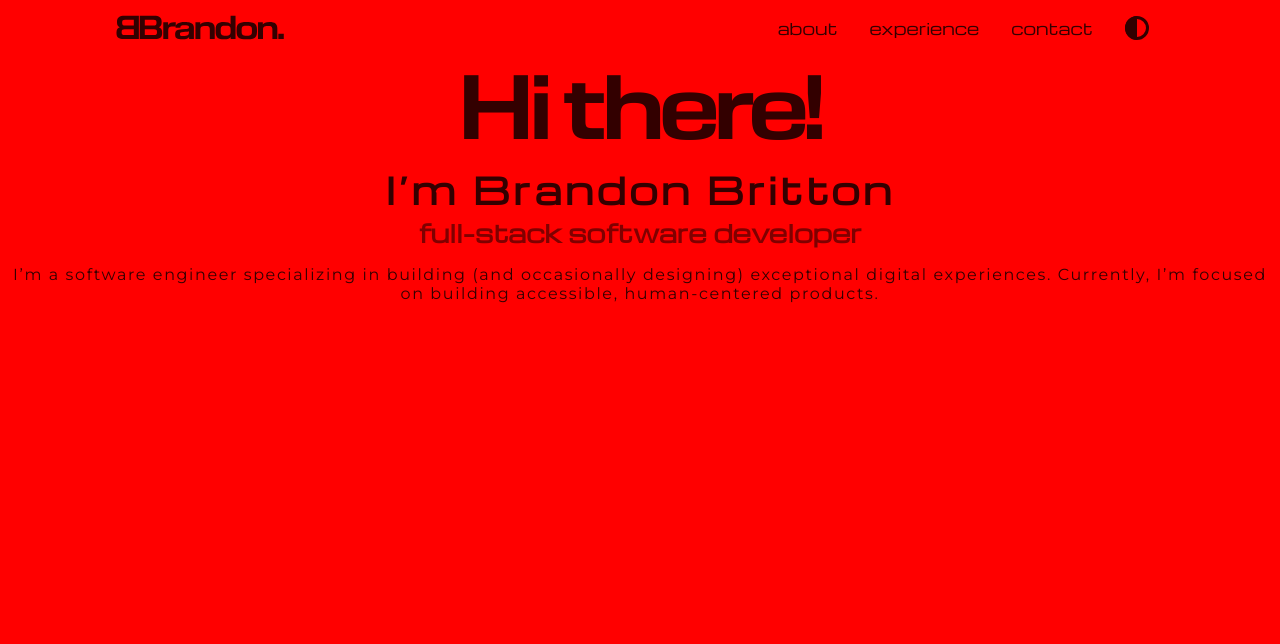
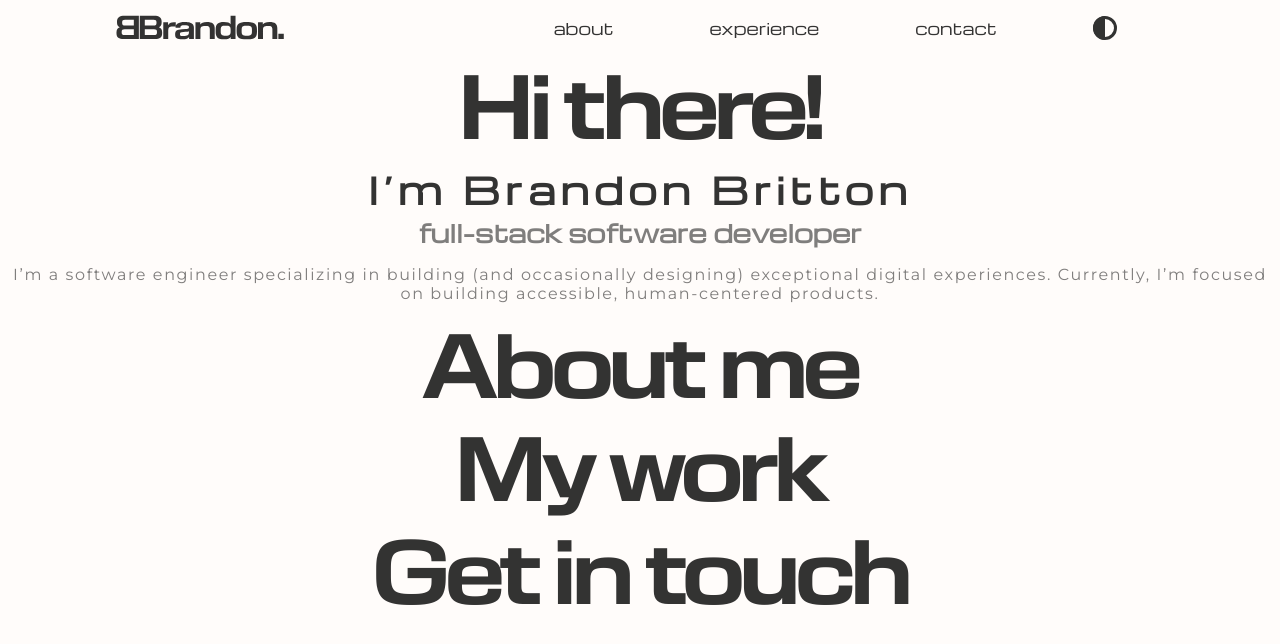
Before and after one commit to brandonBritton/Portfolio, a React (Create React App) app: page / in a window 1280 px wide. Shown: the top 644 px of the page. Built offline with nearby package versions, Linux system fonts and the light colour scheme.

Commit message:
add new pages + refactor

```diff
--- a/src/App.js
+++ b/src/App.js
@@ -1,19 +1,20 @@
-import { useState } from 'react';
-import Nav from 'components/Nav';
-import Hero from 'pages/Hero';
-import 'App.scss';
+import { useState } from "react";
+import path from "pages/paths";
+import "App.scss";
 
 function App() {
 
-  const [theme, setTheme] = useState("light");
+  	const [theme, setTheme] = useState("light");
 
-
-  return (
-    <div className="App" data-theme={ theme }>
-       <Nav />
-      <Hero />
-    </div>
-  );
+  	return (
+    	<div className="App" data-theme={ theme }>
+			<path.nav />
+			<path.hero />
+			<path.about />
+			<path.experience />
+			<path.contact />
+    	</div>
+  	);
 }
 
 export default App;
--- a/src/App.scss
+++ b/src/App.scss
@@ -57,7 +57,7 @@
   position: relative;
   height: 100vh;
   width: 100vw;
-  background: var(--test);
+  background: var(--background-colour);
 }
 
 h1 {
@@ -66,7 +66,7 @@ h1 {
   font-weight: 500;
   font-size: 5.5rem;
   letter-spacing: -0.05em;
-  color: rgba(0, 0, 0, 0.8);
+  color: var(--primary-text-colour);
   padding: 0;
   margin: 0;
 }
@@ -79,13 +79,13 @@ h2, h3 {
 
 h2 {
   font-size: 2.25rem;
-  letter-spacing: 0.1em;
-  color: rgba(0, 0, 0, 0.8);
+  letter-spacing: 0.15em;
+  color: var(--primary-text-colour);
 }
 
 h3 {
   font-size: 1.5rem;
-  color: rgba(0, 0, 0, 0.5);
+  color: var(--secondary-text-colour);
 }
 
 p {
@@ -94,5 +94,5 @@ p {
   font-weight: 400;
   font-size: 1rem;
   letter-spacing: 0.1em;
-  color: rgba(0, 0, 0, 0.8);
+  color: var(--secondary-text-colour);
 }
--- a/src/components/Nav.js
+++ b/src/components/Nav.js
@@ -1,5 +1,5 @@
 import logo from 'assets/logo.svg';
-import { ReactComponent as ThemeButton } from 'assets/theme-button.svg';
+import { ReactComponent as ThemeButton } from 'assets/theme-button-light.svg';
 import 'styles/Nav.scss';
 
 const Nav = () => {
--- a/src/index.scss
+++ b/src/index.scss
@@ -1,9 +1,13 @@
 :root {
-  --test: red;
+  --background-colour: #FFFCFA;
+  --primary-text-colour: rgba(0, 0, 0, 0.8);
+  --secondary-text-colour: rgba(0, 0, 0, 0.5);
 }
 
 [data-theme="dark"] {
-  --test: green;
+  --background-colour: #3B3631;
+  --primary-text-colour: #FFFCFA;
+  --secondary-text-colour: rgba(255, 255, 255, 0.5);
 }
 
 body {
--- a/src/pages/About.js
+++ b/src/pages/About.js
@@ -0,0 +1,11 @@
+const About = () => {
+
+    return (
+        <div>
+            <h1>About me</h1>
+        </div>
+
+    );
+};
+
+export default About;
--- a/src/pages/Contact.js
+++ b/src/pages/Contact.js
@@ -0,0 +1,11 @@
+const Contact = () => {
+
+    return (
+        <div>
+            <h1>Get in touch</h1>
+        </div>
+
+    );
+};
+
+export default Contact;
--- a/src/pages/Experience.js
+++ b/src/pages/Experience.js
@@ -0,0 +1,11 @@
+const Experience = () => {
+
+    return (
+        <div>
+            <h1>My work</h1>
+        </div>
+
+    );
+};
+
+export default Experience;
--- a/src/pages/Hero.js
+++ b/src/pages/Hero.js
@@ -1,16 +1,9 @@
-import 'styles/Hero.scss';
+import "styles/Hero.scss";
 
 const Hero = () => {
 
     return (
-        // <div className="container">
-        //     <div className="card">
-        //         <div className="card-content"></div>
-        //     </div>
-        //     <div>
-        //         {/* some graphic for hero section */}
-        //     </div>
-            <div className='test'>
+            <div className="card">
                 <h1>Hi there!</h1>
                 <h2>I’m Brandon Britton</h2>
                 <h3>full-stack software developer</h3>
@@ -20,10 +13,7 @@ const Hero = () => {
                     I’m focused on building accessible, human-centered products.
                 </p>
             </div>
-        // </div>
-
     );
 };
 
-
 export default Hero;
--- /dev/null
+++ b/src/pages/paths.js
@@ -0,0 +1,15 @@
+import About from "pages/About";
+import Contact from "pages/Contact";
+import Experience from "pages/Experience";
+import Hero from "pages/Hero";
+import Nav from "components/Nav";
+
+const path = {
+    about: About,
+    contact: Contact,
+    experience: Experience,
+    hero: Hero,
+    nav: Nav
+};
+
+export default path;
--- a/src/styles/Nav.scss
+++ b/src/styles/Nav.scss
@@ -21,17 +21,12 @@
 
   .menu li {
     list-style-type: none;
-    margin: 0 1rem;
+    margin: 0 3rem;
   }
 
   .menu li a {
-    color: rgba(0, 0, 0, 0.8);
+    color: var(--primary-text-colour);
     text-decoration: none;
     display: block;
     width: 100%;
   }
-
-  .themeButton {
-    appearance: none;
-    background-image: '../assets/theme-button.svg';
-  }
```
Also changed, not shown: src/assets/theme-button-light.svg (renamed from src/assets/theme-button.svg).
